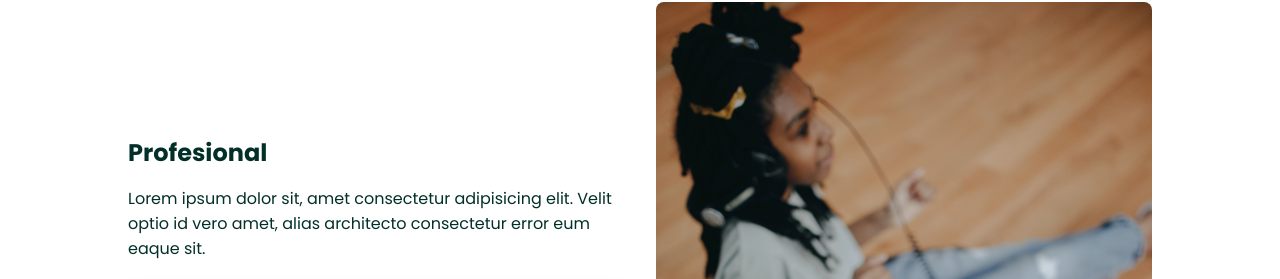
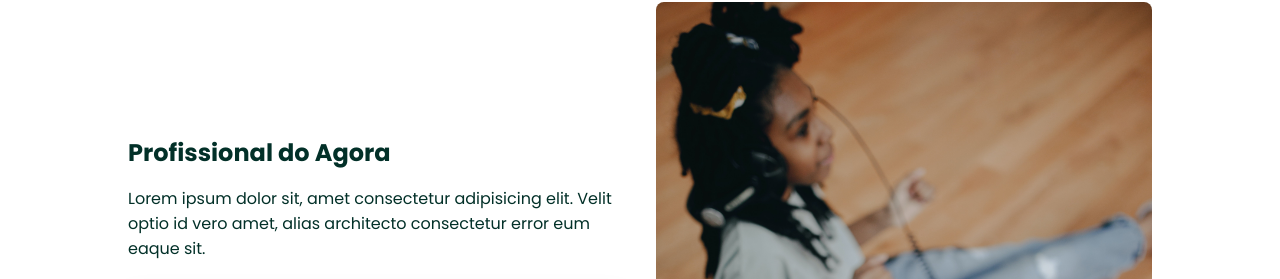
Before and after one commit to AlexandreMachadoSilva/HTML5_Css3, a plain HTML site: page index.html in a window 1280 px wide. Shown: the part 1549-1828 px from the top of the page. Drawn offline with nearby package versions, Linux system fonts and the light colour scheme.

Commit message:
commit change
alteração teste

```diff
--- a/index.html
+++ b/index.html
@@ -79,7 +79,7 @@
 
                 <div class="skills__container bd-grid">
                     <div>
-                        <h2 class="skills__subtitle">Profesional </h2>
+                        <h2 class="skills__subtitle">Profissional do Agora</h2>
                         <p class="skills__text">Lorem ipsum dolor sit, amet consectetur adipisicing elit. Velit optio id vero amet, alias architecto consectetur error eum eaque sit.</p>
                         <div class="skills__data">
                             <div class="skills__names">
```
